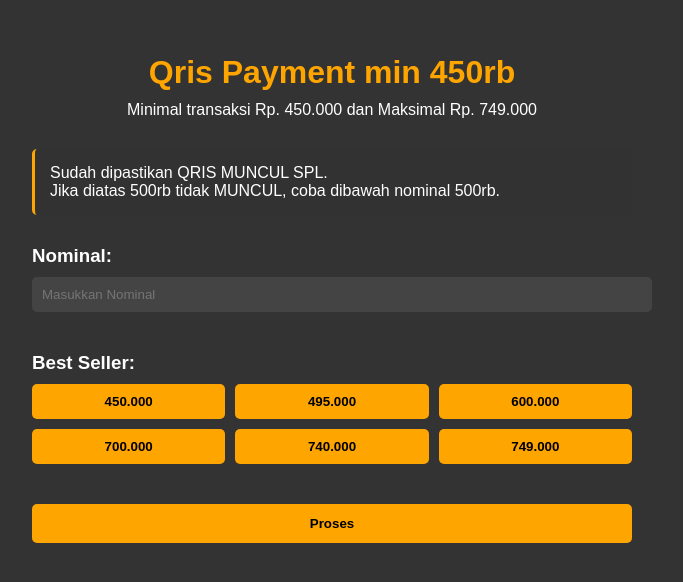
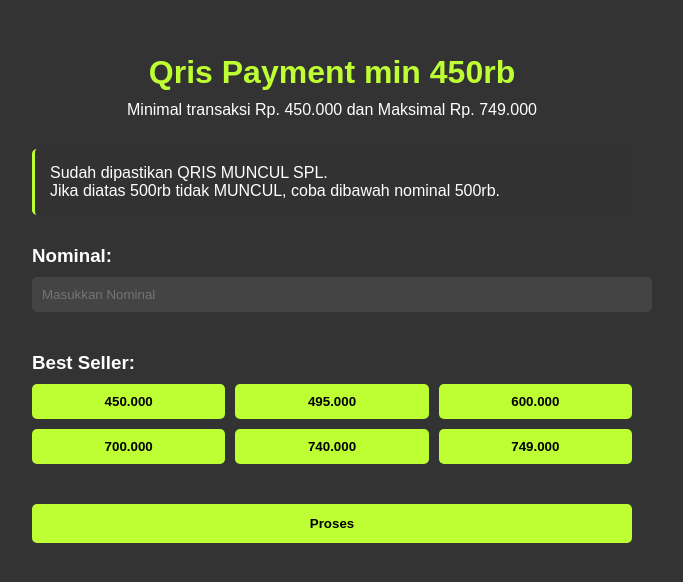
Before and after one commit to ardianskr/ardianstore.web.id, a plain HTML site: page index.html in a window 1280 px wide. Shown: the part 102-684 px from the top of the page, without its empty margins (308-991 px from the left). Drawn offline with Linux system fonts and the light colour scheme.

Commit message:
Update index.html

```diff
--- a/index.html
+++ b/index.html
@@ -29,13 +29,13 @@
         }
 
         .header h1 {
-            color: #FFA500;
+            color: #beff33;
             margin-bottom: 10px;
         }
 
         .info-box {
             background-color: rgba(50, 50, 50, 0.9);
-            border-left: 3px solid #FFA500;
+            border-left: 3px solid #beff33;
             padding: 15px;
             margin-bottom: 30px;
             border-radius: 5px;
@@ -77,7 +77,7 @@
         }
 
         .amount-button {
-            background-color: #FFA500;
+            background-color: #beff33;
             border: none;
             padding: 10px;
             color: black;
@@ -89,7 +89,7 @@
         .process-button {
             width: 100%;
             padding: 12px;
-            background-color: #FFA500;
+            background-color: #beff33;
             border: none;
             color: black;
             cursor: pointer;
```
